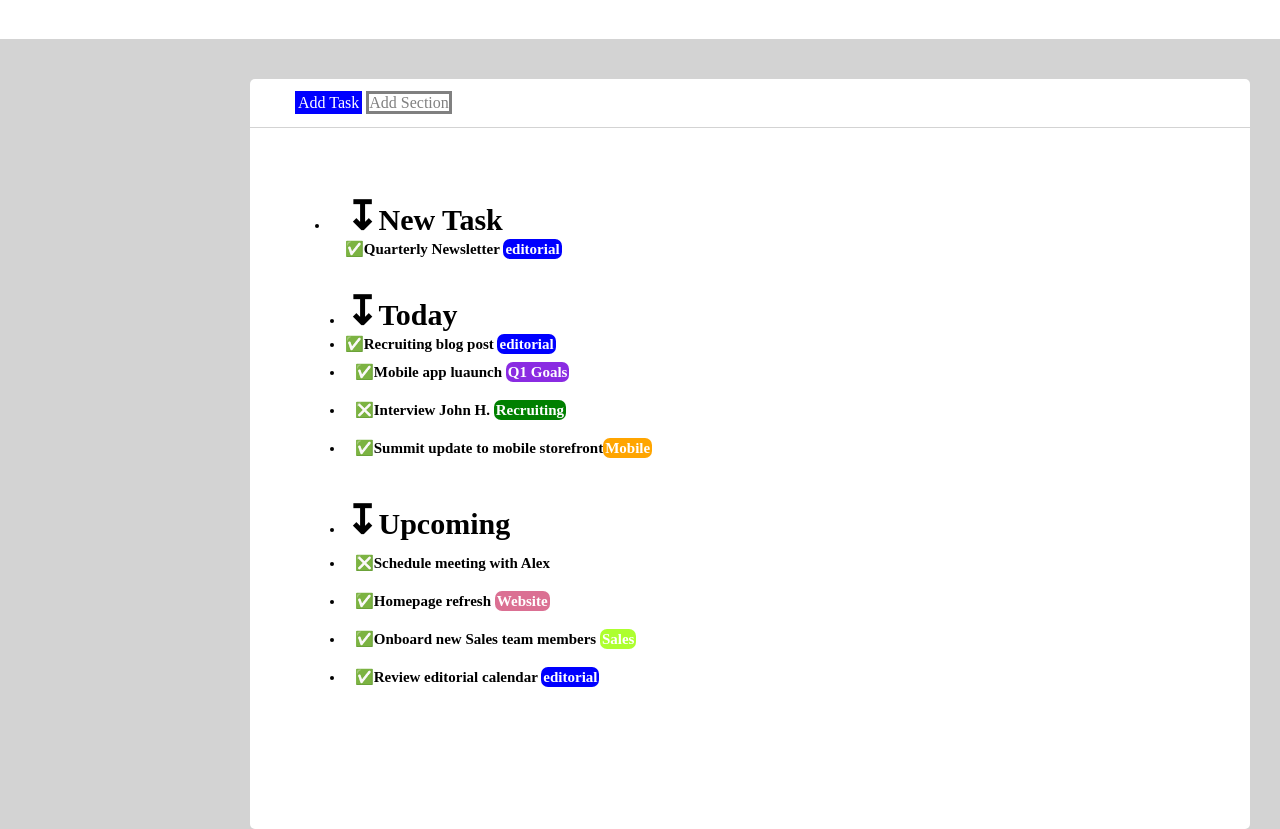
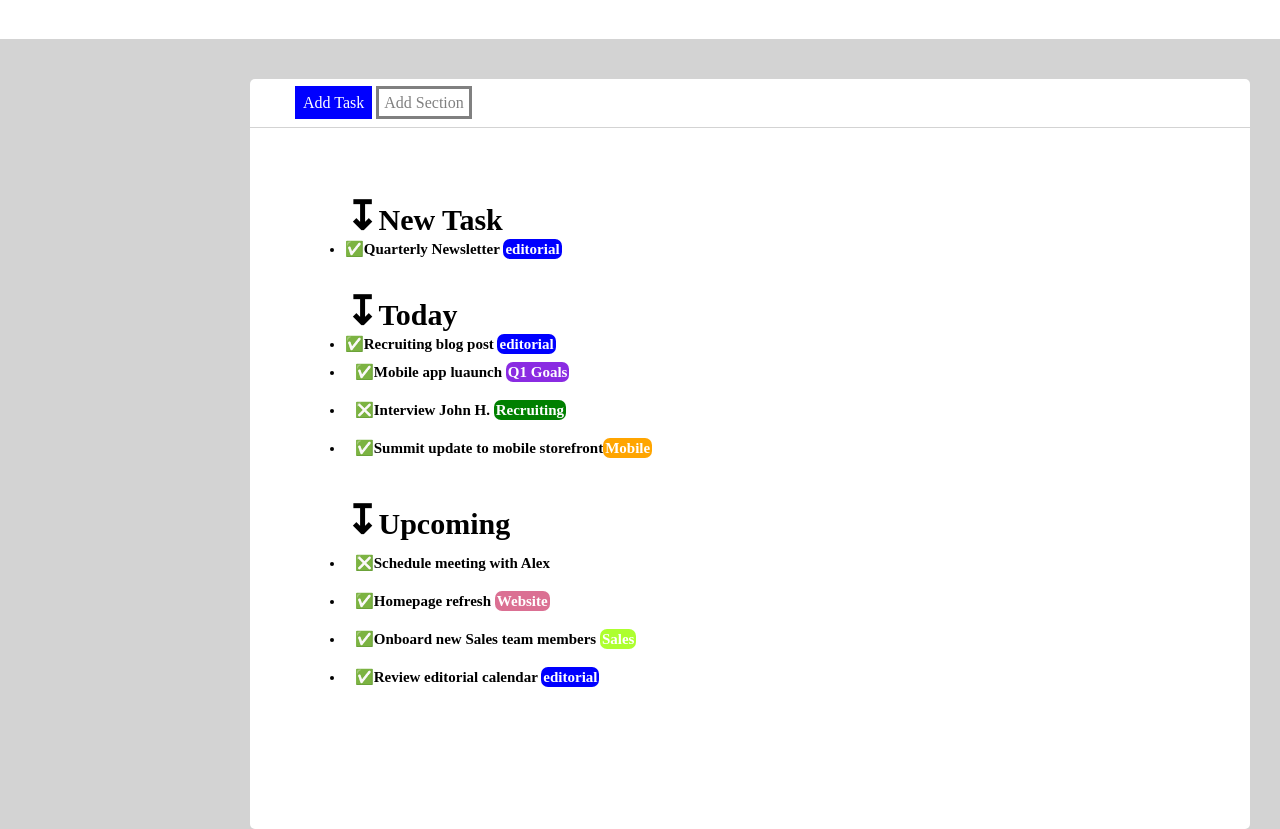
Before and after one commit to FabriAtom/html-css-toboolist, a plain HTML site: page index.html in a window 1280 px wide. Shown: the part 61-890 px from the top of the page. Drawn offline with Linux system fonts and the light colour scheme.

Commit message:
modifiche

```diff
--- a/css/type.css
+++ b/css/type.css
@@ -45,12 +45,14 @@ body{
     background-color: blue;
     color: white;
     text-decoration: none;
+    padding: 5px;
 }
 
 #bianco{
     border: 3px solid grey;
     color: grey;
     text-decoration: none;
+    padding: 5px;
 }
 
 .in-main{
--- a/index.html
+++ b/index.html
@@ -24,17 +24,17 @@
           <a id="bianco" href="#">Add Section</a>
         </div>
         <div class="margin">
+            <div class="padd">
+                <span class="freccia">&#8615;</span><h1>New Task</h1><br>
                 <ul>
                    <li>
+                     <span>&#9989;</span>Quarterly Newsletter <span class="uno">editorial</span>
+                   </li>
+                </ul>
+            </div>
             <div class="padd">
-                     <span class="freccia">&#8615;</span><h1>New Task</h1><br>
-                     <span>&#9989;</span>Quarterly Newsletter <span class="uno">editorial</span>
-                    </div>
-                </li>
-                    <div class="padd">
-                        <li>
                 <span class="freccia">&#8615;</span><h1>Today</h1><br>
-                        </li>
+                <ul>
                     <li>
                         <span>&#9989;</span>Recruiting blog post <span class="uno">editorial</span>
                     </li>
@@ -47,12 +47,12 @@
                     <li class="dista">
                         <span>&#9989;</span>Summit update to mobile storefront<span class="uno" id="quattro">Mobile</span>
                     </li>
+                </ul>
             </div>
 
             <div class="padd">
-                        <li>
                 <span class="freccia">&#8615;</span><h1>Upcoming</h1><br>
-                        </li>
+                <ul>
                     <li class="dista">
                         <span>&#10062;</span>Schedule meeting with Alex <br>
                     </li>
@@ -65,10 +65,11 @@
                     <li class="dista">
                         <span>&#9989;</span>Review editorial calendar <span class="uno">editorial</span>
                     </li>
+                </ul>
             </div>
 
 
-            </ul>
+
         </div>
 
 
```
Lines whose indentation alone changed are shown as unchanged.
